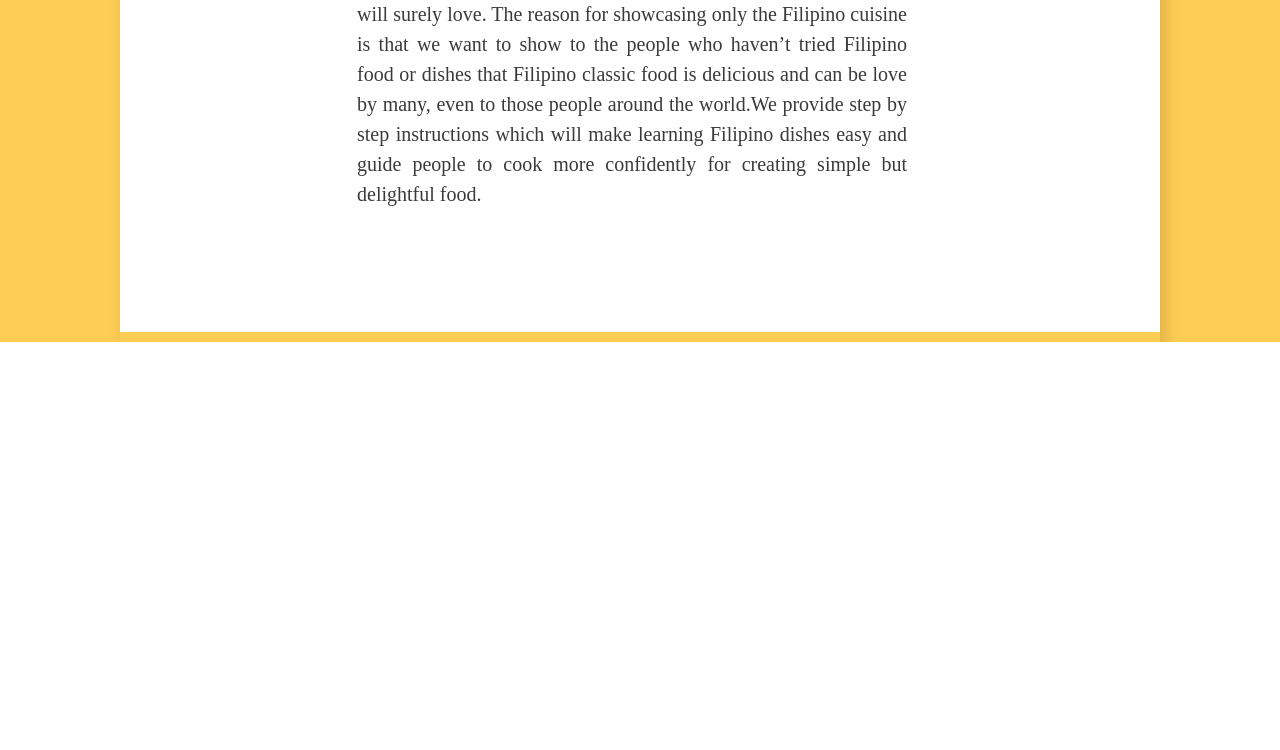
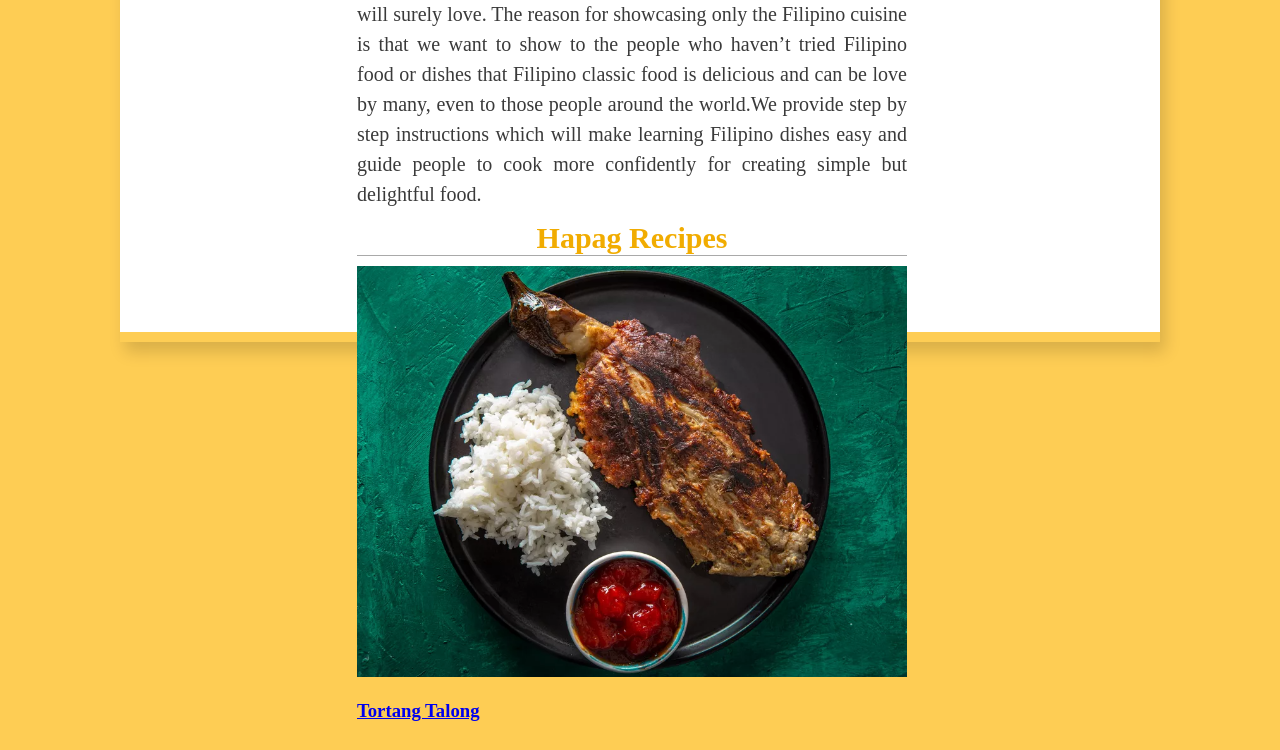
Before and after one commit to GersonPantoja/Pantoja_IT2C_finalproject_Hapag, a PHP site: page / in a window 1280 px wide. Shown: the part 1030-1780 px from the top of the page. Before the commit the page ends 1372 px from the top, so only its background shows below. Run offline with PHP 8.4, Linux system fonts and the light colour scheme.

Commit message:
hapag recipes has been added

```diff
--- a/css/style.css
+++ b/css/style.css
@@ -197,3 +197,9 @@ div.description{
 	font-size: 20px;
 	color: rgb(58, 58, 58);
 }
+
+div.content img{
+
+	margin-top: 10px;
+	width: 100%;
+}
--- a/index.php
+++ b/index.php
@@ -27,12 +27,12 @@
 			<div class="left-side-bar">
 				<h2><center>Content</center></h2>
 					<ul>
-						<li><a href="#" class="house">Home</a></li>
+						<li><a href="#home" class="house">Home</a></li>
 						<li><a href="#">Hapag Recipes</a></li>
 					</ul>
 			</div>
 			<div class="content">
-				<h1>Home</h1>
+				<h1 id="home">Home</h1>
 				<div class="description">
 					<?php
 
@@ -45,6 +45,10 @@
 						echo "people to cook more confidently for creating simple but delightful food.";
 					?>
 				</div>
+
+				<h1>Hapag Recipes</h1>
+				<img src="images/torta.png">
+				<h3><a href="#">Tortang Talong</a></h3>
 			</div>
 			<div class="right-side-bar">
 
```
